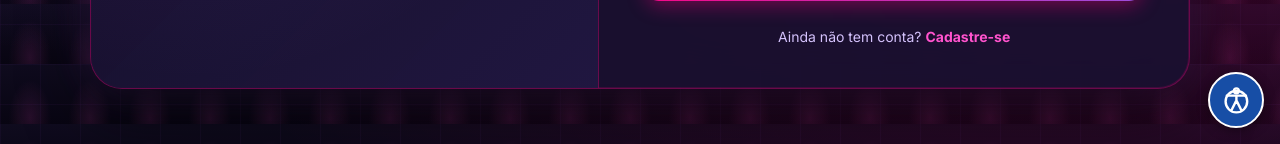
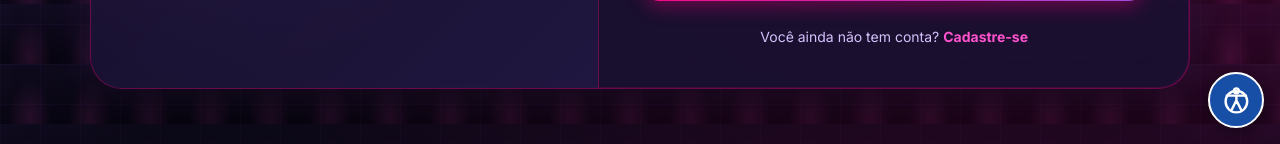
Before and after one commit to giandrasantos/tcc_final_giandra, a PHP site: page /login.php in a window 1280 px wide. Shown: the part 656-800 px from the top of the page. Run offline with PHP 8.4, Linux system fonts and the light colour scheme.

Commit message:
tcc final

```diff
--- a/studio-game-over/login.php
+++ b/studio-game-over/login.php
@@ -220,7 +220,7 @@ if (isset($_SESSION['user_id'])) {
 
                 <!-- Footer link -->
                 <p class="auth-card-footer">
-                    Ainda não tem conta?
+                    Você ainda não tem conta?
                     <a href="cadastro.php" class="auth-link">Cadastre-se</a>
                 </p>
 
```
